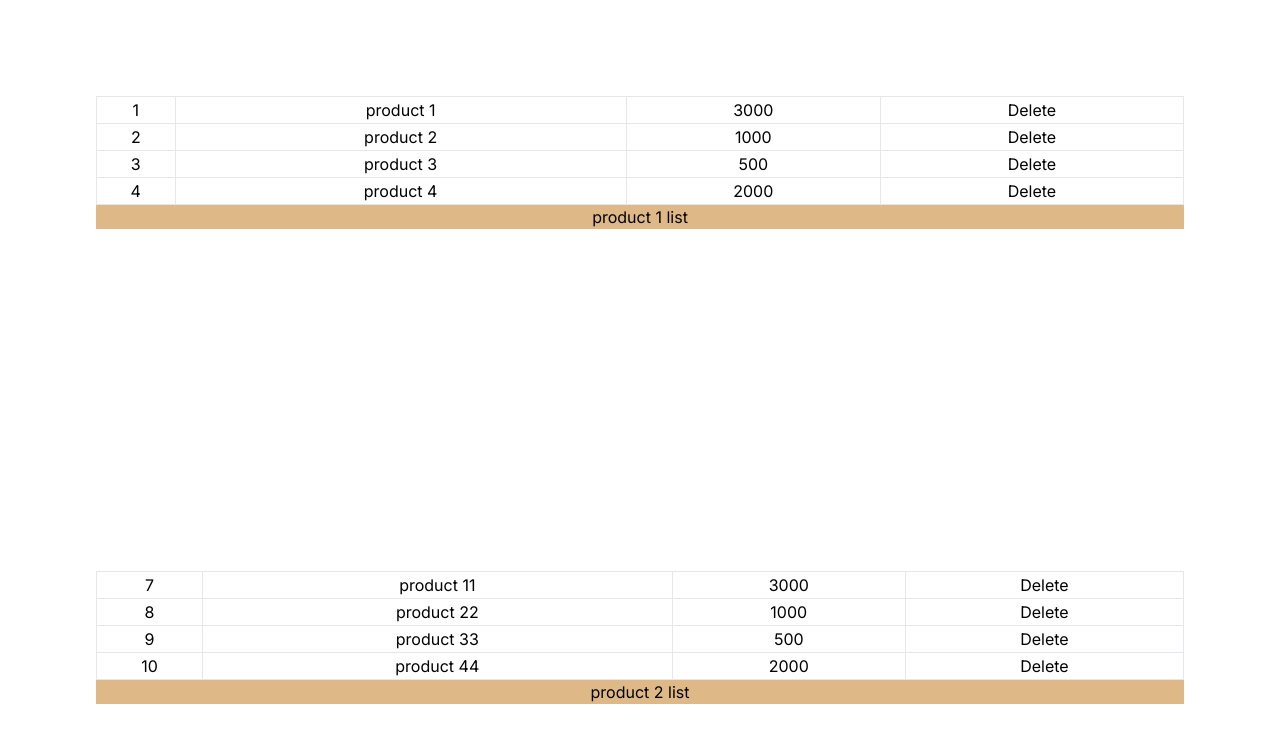
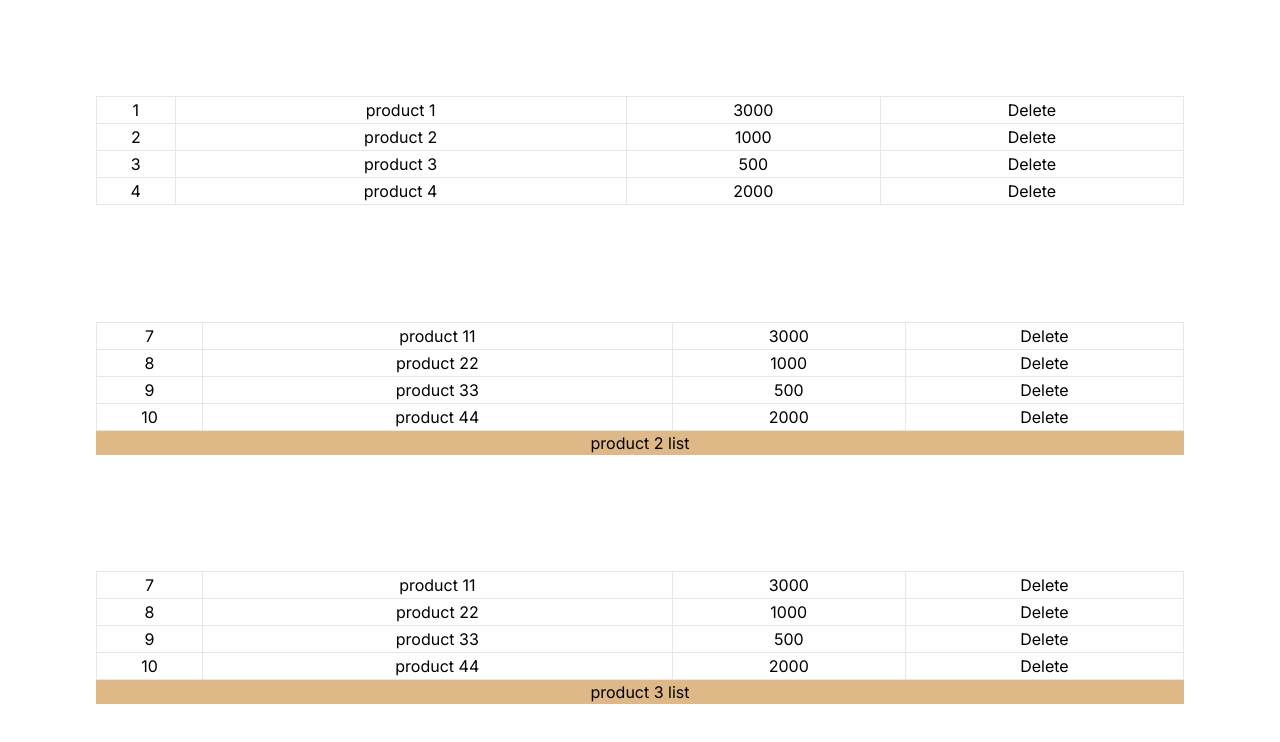
Before and after one commit to htimnak/HomeWorkNextJs, a Next.js app: page / in a window 1280 px wide. Shown: the top 742 px of the page. Built offline with nearby package versions, Linux system fonts and the light colour scheme.

Commit message:
how to add condition on jsx (short model of id)

```diff
--- a/src/components/MyTable.tsx
+++ b/src/components/MyTable.tsx
@@ -30,7 +30,11 @@ export default function MyTable({myData,caption}:props){
     return (
 
         <table className={"w-full bg-white text-black text-center  "}>
-            <caption style={{backgroundColor:"BurlyWood",captionSide:"bottom"}}>{caption}</caption>
+            {
+                /*caption != null ? <caption style={{backgroundColor:"BurlyWood",captionSide:"bottom"}}>{caption}</caption> : ''*/
+                caption && <caption style={{backgroundColor:"BurlyWood",captionSide:"bottom"}}>{caption}</caption>
+            }
+
             <tbody>
 
             {
--- a/src/pages/index.tsx
+++ b/src/pages/index.tsx
@@ -16,12 +16,15 @@ export default function Home() {
     {ID: 9,name: "product 33",price: 500},
     {ID: 10,name: "product 44",price: 2000},
   ];
+
   return (
     <main
       className={`flex min-h-screen flex-col items-center justify-between p-24 ${inter.className}`}
     >
-      <MyTable myData={product} caption={"product 1 list"}/>
+      <MyTable myData={product} />
       <MyTable myData={product2} caption={"product 2 list"}/>
+      <MyTable myData={product2} caption={"product 3 list"}/>
+
     </main>
   )
 }
```
